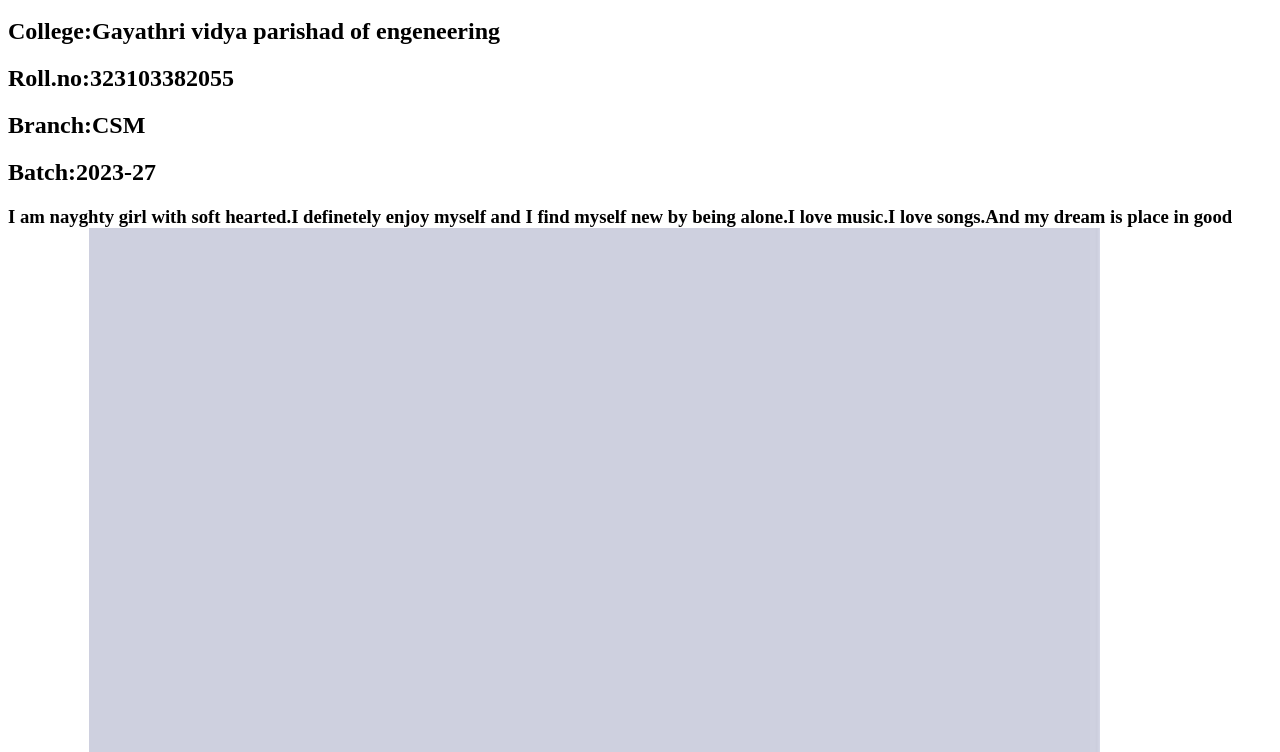
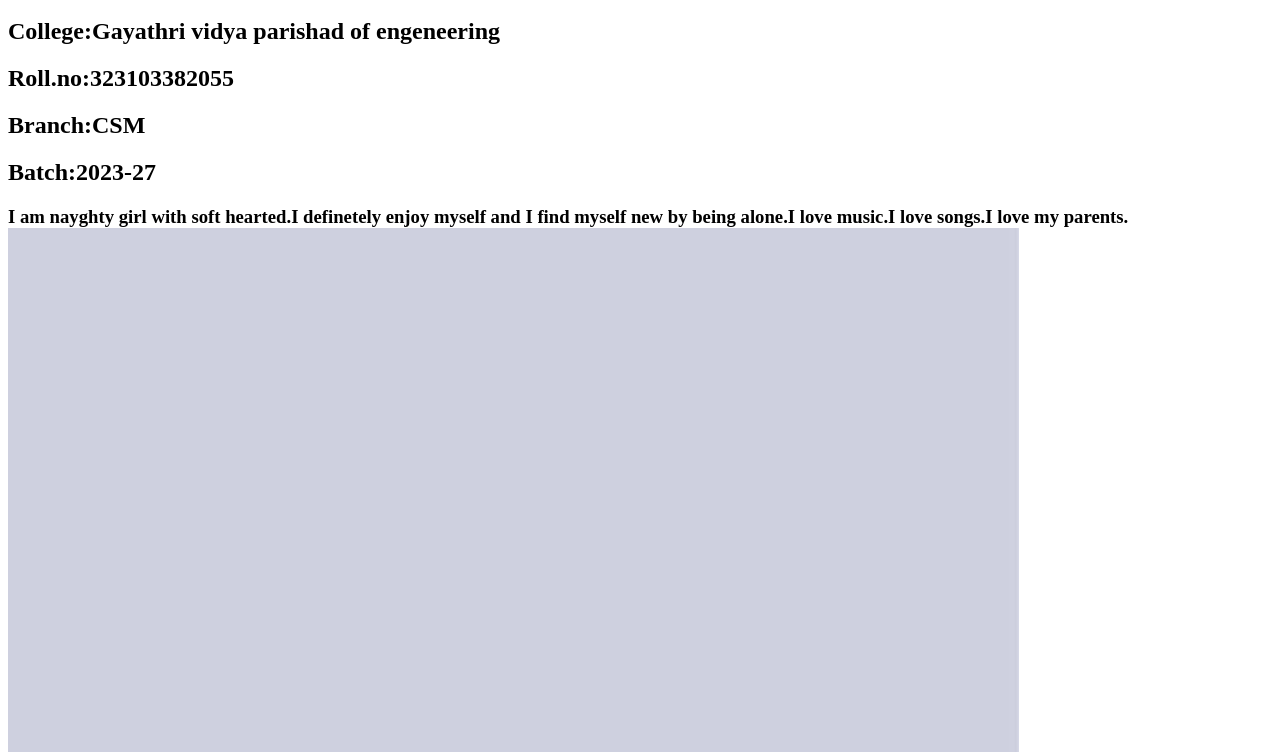
Before and after one commit to jerusha-2005/my-website, a plain HTML site: page index.html in a window 1280 px wide. Shown: the part 48-800 px from the top of the page. Drawn offline with Linux system fonts and the light colour scheme.

Commit message:
edited a file

```diff
--- a/index.html
+++ b/index.html
@@ -9,7 +9,7 @@
      <h2>Branch:CSM</h2>
      <h2>Batch:2023-27</h2>
      <h3>I am nayghty girl with soft hearted.I definetely enjoy myself and I find myself new
-     by being alone.I love music.I love songs.And my dream is place in good company.
+     by being alone.I love music.I love songs.I love my parents.
      <img width="80%" src="shinchan.jpg">
      <iframe width="560" height="315" src="https://www.youtube.com/embed/AAM9UcIWIDg?si=xa0Oj4qt4vUXqhyn" title="YouTube video player" frameborder="0" allow="accelerometer; autoplay; clipboard-write; encrypted-media; gyroscope; picture-in-picture; web-share" allowfullscreen></iframe>
      click<a href="bro.html">here</a>=
```
